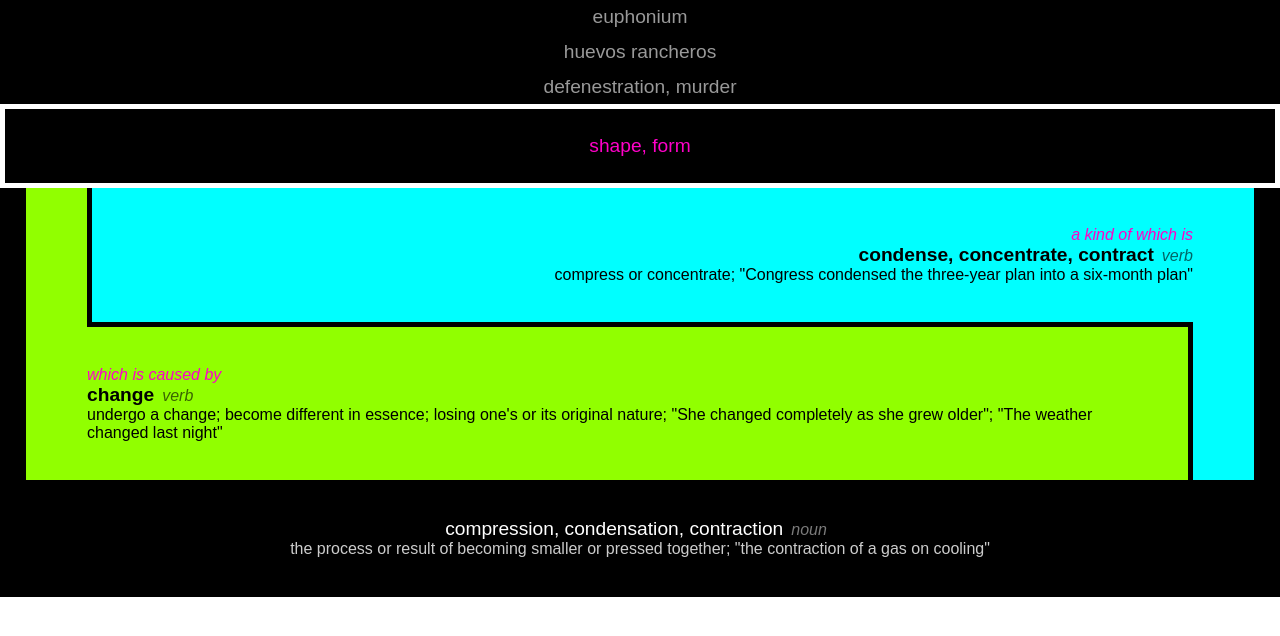
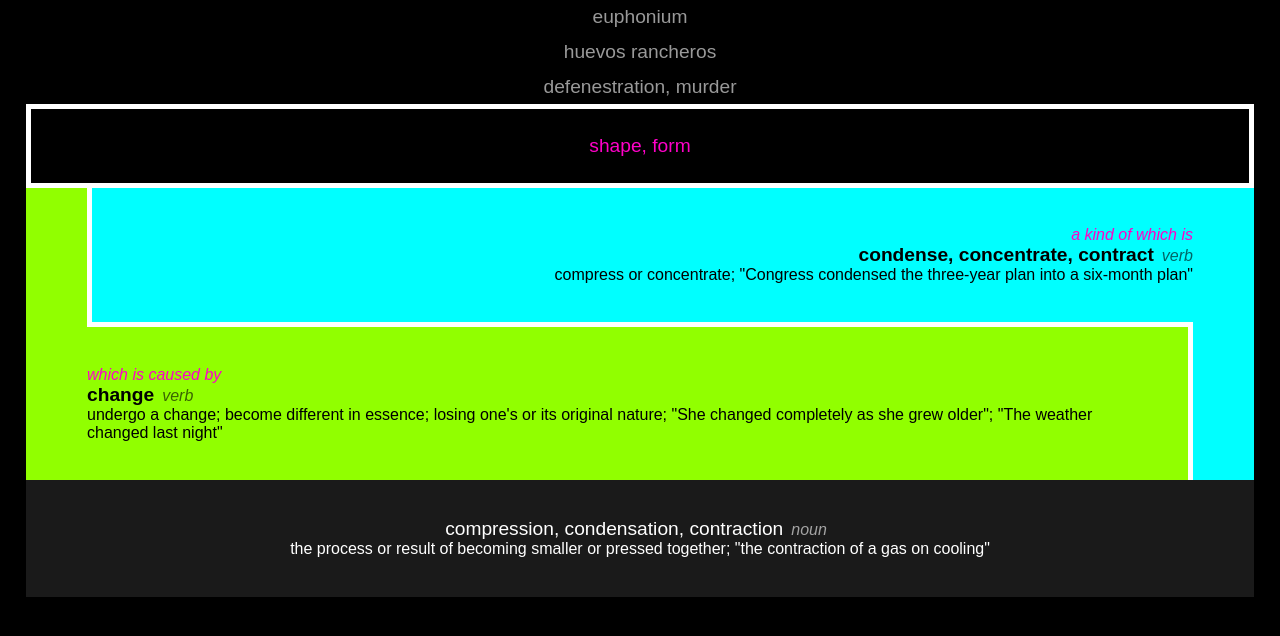
Before and after one commit to beetlebox-dev/wp_game_update, a Flask app: page / in a window 1280 px wide. Shown: the top 636 px of the page. Run offline with Flask 2, Linux system fonts and the light colour scheme.

Commit message:
Working on web design E.

```diff
--- a/templates/wordplay/game.html
+++ b/templates/wordplay/game.html
@@ -12,6 +12,7 @@
     <style>
 
         body {
+            background-color: black;
             margin: 0;
             text-align: center;
         }
@@ -27,14 +28,14 @@
         }
 
         #option-a-text {
-            border-left: 5px solid black;
+            border-left: 5px solid white;
             /* border-top: 5px solid black; */
             padding: 3vw 0 3vw 3vw;
         }
 
         #option-b-text {
-            border-top: 5px solid black;
-            border-right: 5px solid black;
+            border-top: 5px solid white;
+            border-right: 5px solid white;
             /* border-bottom: 3px solid black; */
             padding: 3vw 3vw 3vw 0;
         }
@@ -65,7 +66,14 @@
             /* color: white; */
         }
 
+        #target {
+            color: white;
+            background-color: hsl(0, 0%, 10%);
+            margin: 0 2vw;
+        }
+
         #target .words {
+            /* color: white; */
             color: white;
         }
 
@@ -126,6 +134,10 @@
             /* background-color: red; */
             background-color: hsl(86, 100%, 50%);
             text-align: left;
+        }
+
+        .last {
+            margin: 0 2vw;
         }
 
         .opts {
@@ -219,7 +231,7 @@
 
     </div>
 
-    <div id="target" style="color: hsl(200, 0%, 80%)">
+    <div id="target">
         <span class="words">compression, condensation, contraction</span>&nbsp;&nbsp;<span class="pos">noun</span>&nbsp;&nbsp;
         <br>
         <span class="gloss">the process or result of becoming smaller or pressed together; "the contraction of a gas on cooling"</span>
```
